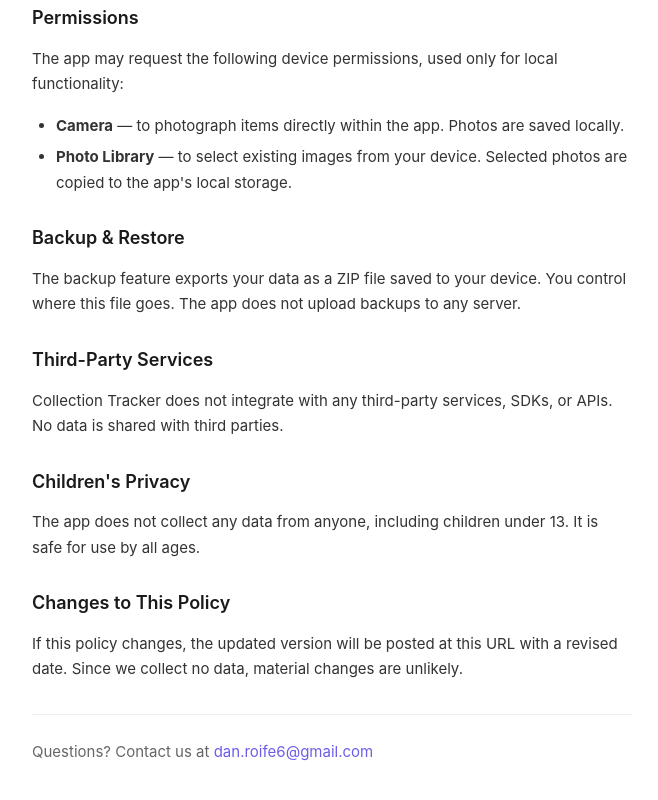
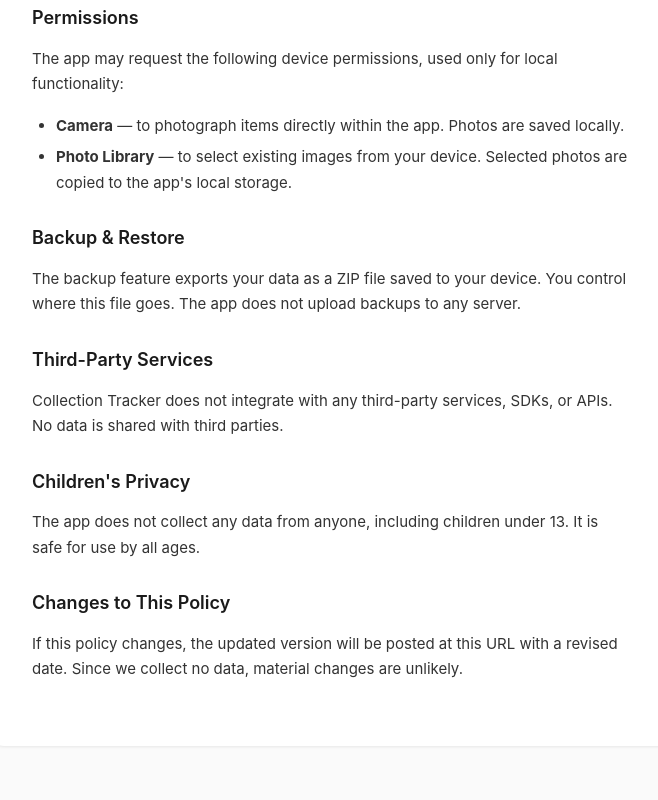
Before and after one commit to Draxter16/collection-tracker-site, a plain HTML site: page docs/index.html in a window 1280 px wide. Shown: the part 840-1640 px from the top of the page, without its empty margins (308-966 px from the left). Drawn offline with Linux system fonts and the light colour scheme.

Commit message:
removed contact

```diff
--- a/docs/index.html
+++ b/docs/index.html
@@ -60,10 +60,6 @@
 
     <h2>Changes to This Policy</h2>
     <p>If this policy changes, the updated version will be posted at this URL with a revised date. Since we collect no data, material changes are unlikely.</p>
-
-    <div class="contact">
-      <p>Questions? Contact us at <a href="mailto:dan.roife6@gmail.com">dan.roife6@gmail.com</a></p>
-    </div>
   </div>
 </body>
 </html>
```
